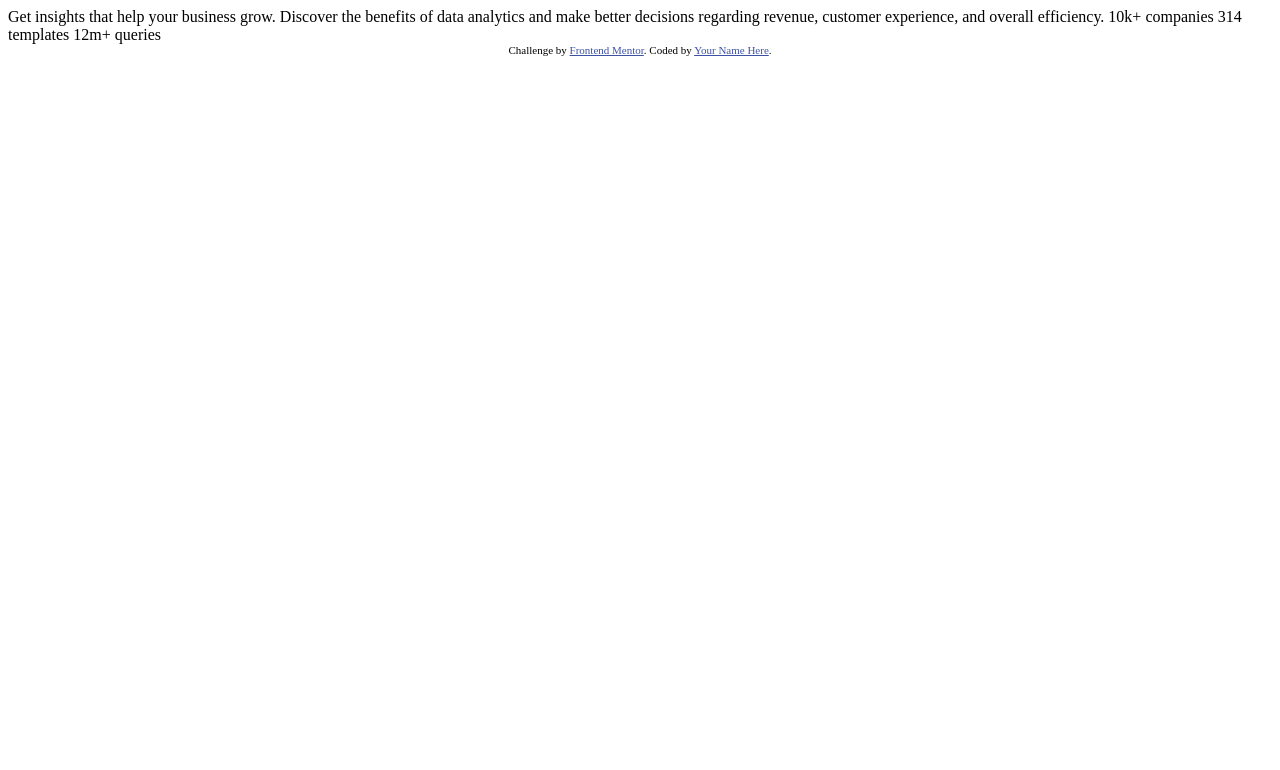
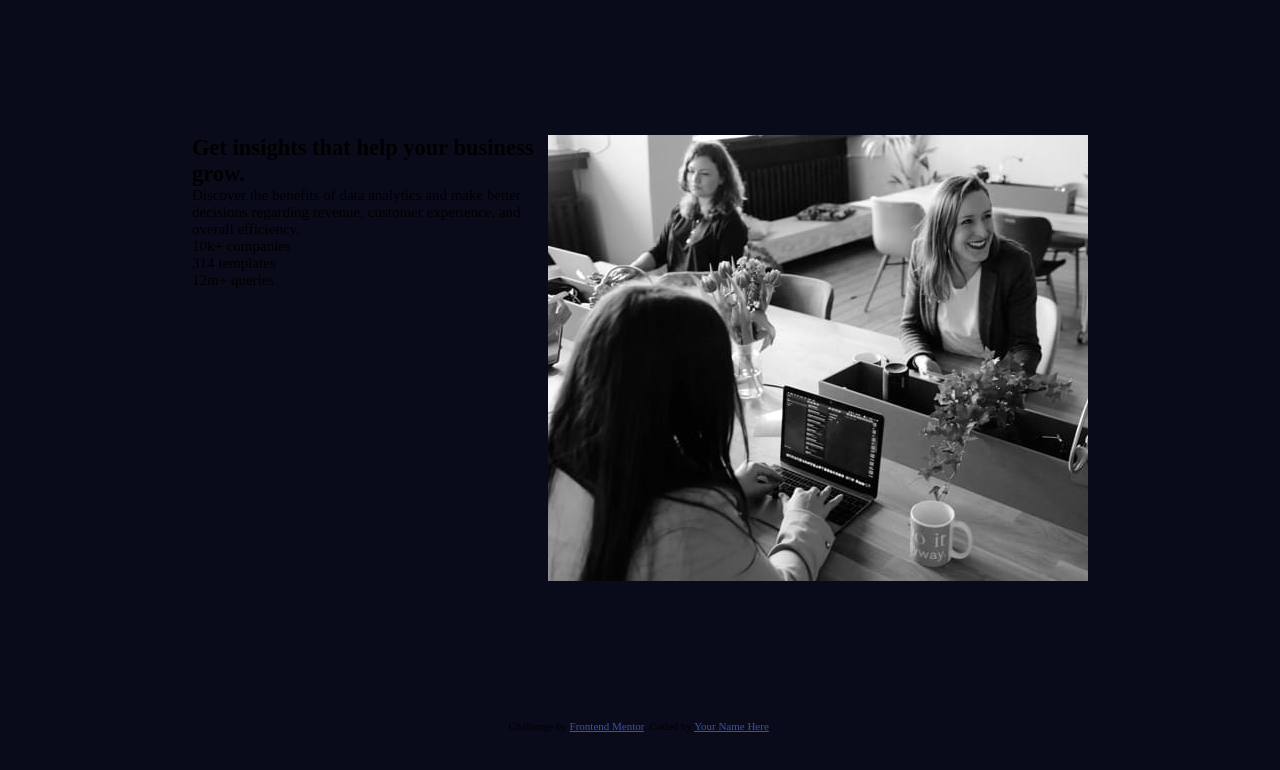
Before and after one commit to itsreallydrew/stats-preview-card-component-main, a plain HTML site: page index.html in a window 1280 px wide. Drawn offline with Linux system fonts and the light colour scheme.

Commit message:
centered card

```diff
--- /dev/null
+++ b/css/style.css
@@ -0,0 +1,39 @@
+@import url("https://fonts.googleapis.com/css2?family=Inter:wght@400;700&family=Lexend+Deca&display=swap");
+/**********************/
+/**********************/
+/**********************/
+/**********************/
+/**********************/
+/**********************/
+*,
+*::before,
+*::after {
+  margin: 0;
+  padding: 0;
+  box-sizing: inherit;
+}
+
+html {
+  box-sizing: border-box;
+  font-size: 62.5%;
+}
+
+body {
+  font-size: 1.5rem;
+}
+
+.container {
+  background-color: #090b1a;
+  display: grid;
+  grid-template-rows: 90vh 1fr;
+  justify-items: center;
+  align-items: center;
+}
+
+.card {
+  grid-row: 1;
+  width: 70%;
+  height: min-content;
+  display: grid;
+  grid-template-columns: 1fr 1fr;
+}
--- a/index.html
+++ b/index.html
@@ -5,6 +5,7 @@
   <meta name="viewport" content="width=device-width, initial-scale=1.0"> <!-- displays site properly based on user's device -->
 
   <link rel="icon" type="image/png" sizes="32x32" href="./images/favicon-32x32.png">
+  <link rel="stylesheet" href="./css/style.css">
 
   <title>Frontend Mentor | Stats preview card component</title>
 
@@ -14,16 +15,35 @@
     .attribution a { color: hsl(228, 45%, 44%); }
   </style>
 </head>
-<body>
+<body class="container">
+  <main class="card">
 
-  Get insights that help your business grow.
+    <section class="card__info">
+      <h1 class="card__heading">
+        Get insights that help your business grow.
+      </h1>
+      <p class="card__text">
+        Discover the benefits of data analytics and make better decisions regarding revenue, customer
+        experience, and overall efficiency.
+      </p>
 
-  Discover the benefits of data analytics and make better decisions regarding revenue, customer
-  experience, and overall efficiency.
+      <div class="card__stats">
+        <div class="card__stats -companies">
+          10k+ companies
+        </div>
+        <div class="card__stats -templates">
+          314 templates
+        </div>
+        <div class="card__stats -queries">
+          12m+ queries
+        </div>
+      </div>
+    </section>
 
-  10k+ companies
-  314 templates
-  12m+ queries
+    <figure class="card__hero">
+      <img src="./images/image-header-desktop.jpg" alt="Women at table">
+    </figure>
+  </main>
 
   <div class="attribution">
     Challenge by <a href="https://www.frontendmentor.io?ref=challenge" target="_blank">Frontend Mentor</a>.
--- a/sass/_base.scss
+++ b/sass/_base.scss
@@ -14,3 +14,11 @@ html {
 body {
 	font-size: 1.5rem;
 }
+
+.container {
+	background-color: $primary-1;
+	display: grid;
+	grid-template-rows: 90vh 1fr;
+	justify-items: center;
+	align-items: center;
+}
--- a/sass/_layout.scss
+++ b/sass/_layout.scss
@@ -0,0 +1,34 @@
+.card {
+	grid-row: 1;
+	width: 70%;
+	height: min-content;
+
+	display: grid;
+	grid-template-columns: 1fr 1fr;
+
+	&__info {
+	}
+
+	&__heading {
+	}
+
+	&__text {
+	}
+
+	&__stats {
+		&.-companies {
+		}
+
+		&.-templates {
+		}
+
+		&.-queries {
+		}
+	}
+
+	&__hero {
+	}
+}
+
+.attribution {
+}
--- a/sass/main.scss
+++ b/sass/main.scss
@@ -0,0 +1,5 @@
+@import './abstracts';
+@import './base';
+
+@import './layout';
+@import './components';
```
